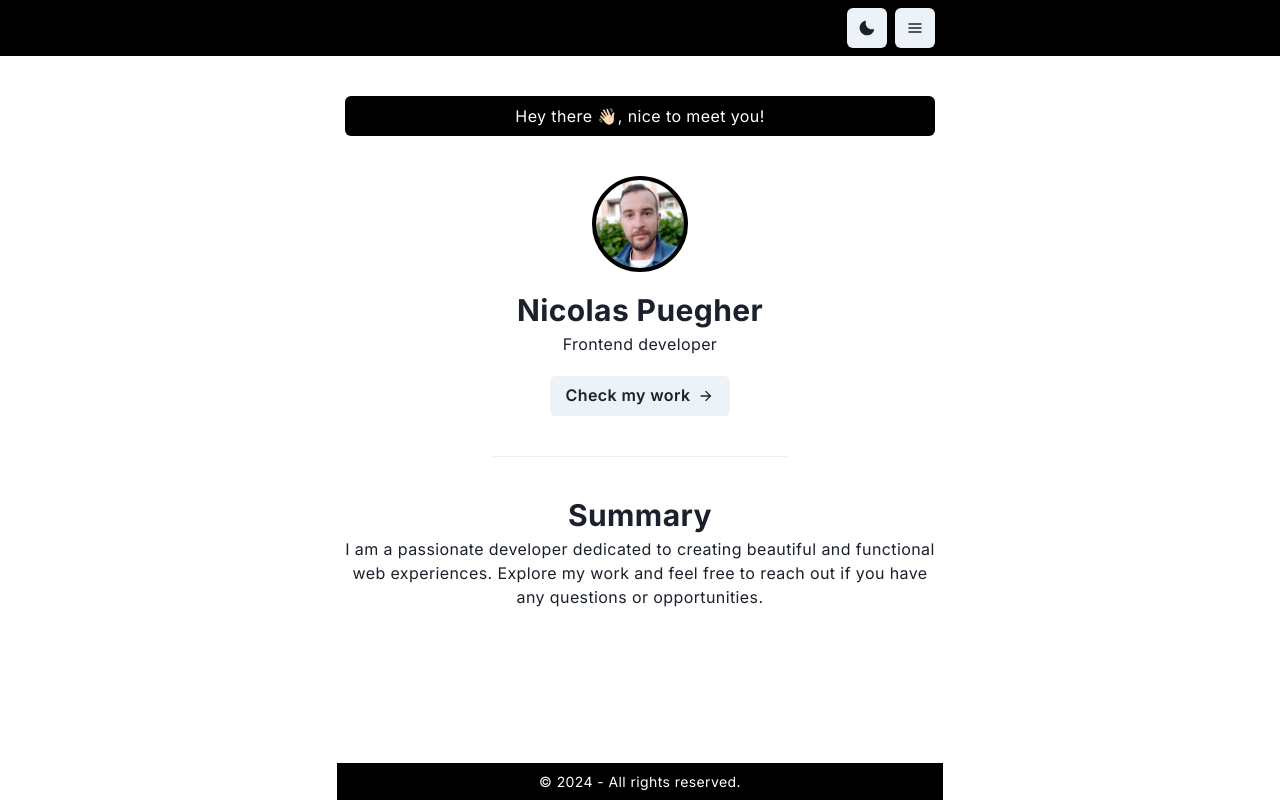
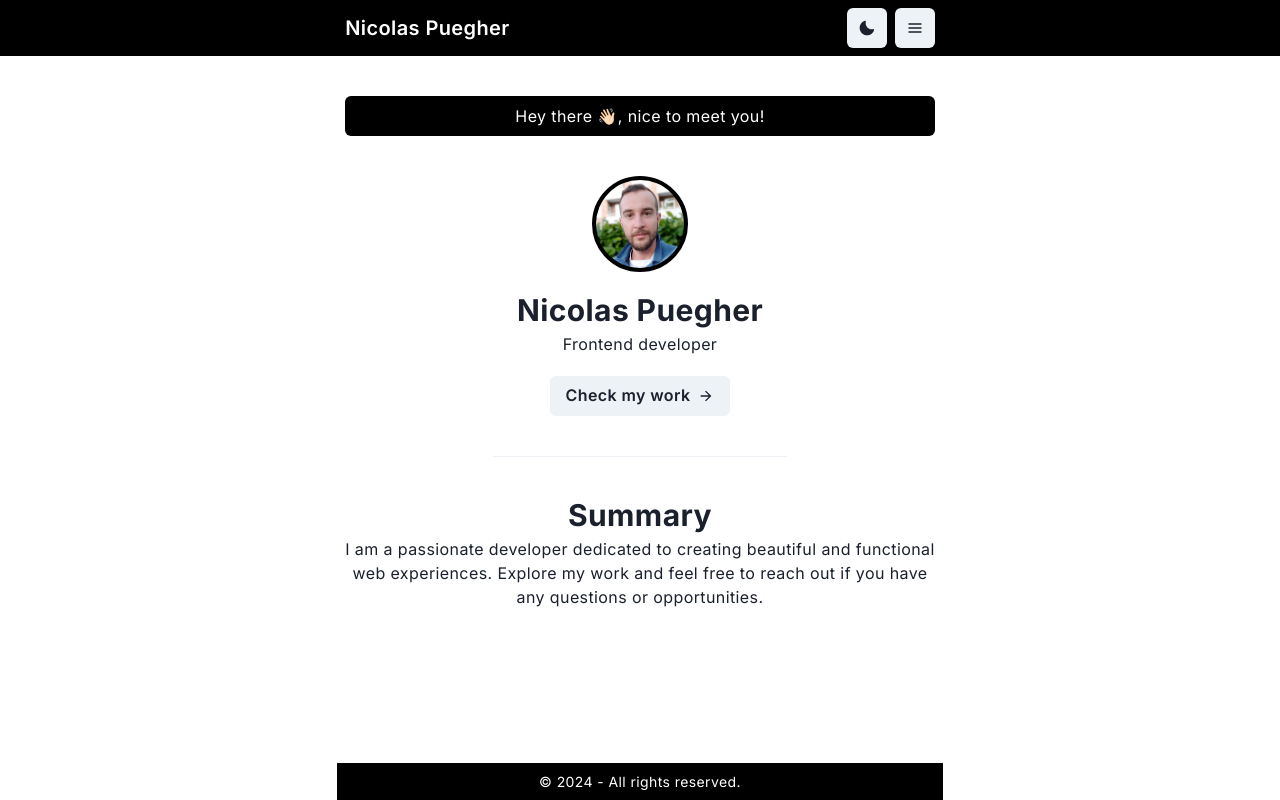
Before and after one commit to nicoPuegher/portfolio, a React (Vite) app: page / in a window 1280 px wide. Built offline with nearby package versions, Linux system fonts and the light colour scheme.

Commit message:
Update the custom-button ui component in logo component to use the text prop instead of children

```diff
--- a/src/components/navbar/logo.jsx
+++ b/src/components/navbar/logo.jsx
@@ -14,10 +14,9 @@ export default function Logo() {
 				variant="link"
 				fontSize="xl"
 				color="white"
+				text={developer.name}
 				onClick={() => context.handleChangePage('home')}
-			>
-				{developer.name}
-			</CustomButton>
+			/>
 		</Heading>
 	);
 }
```
